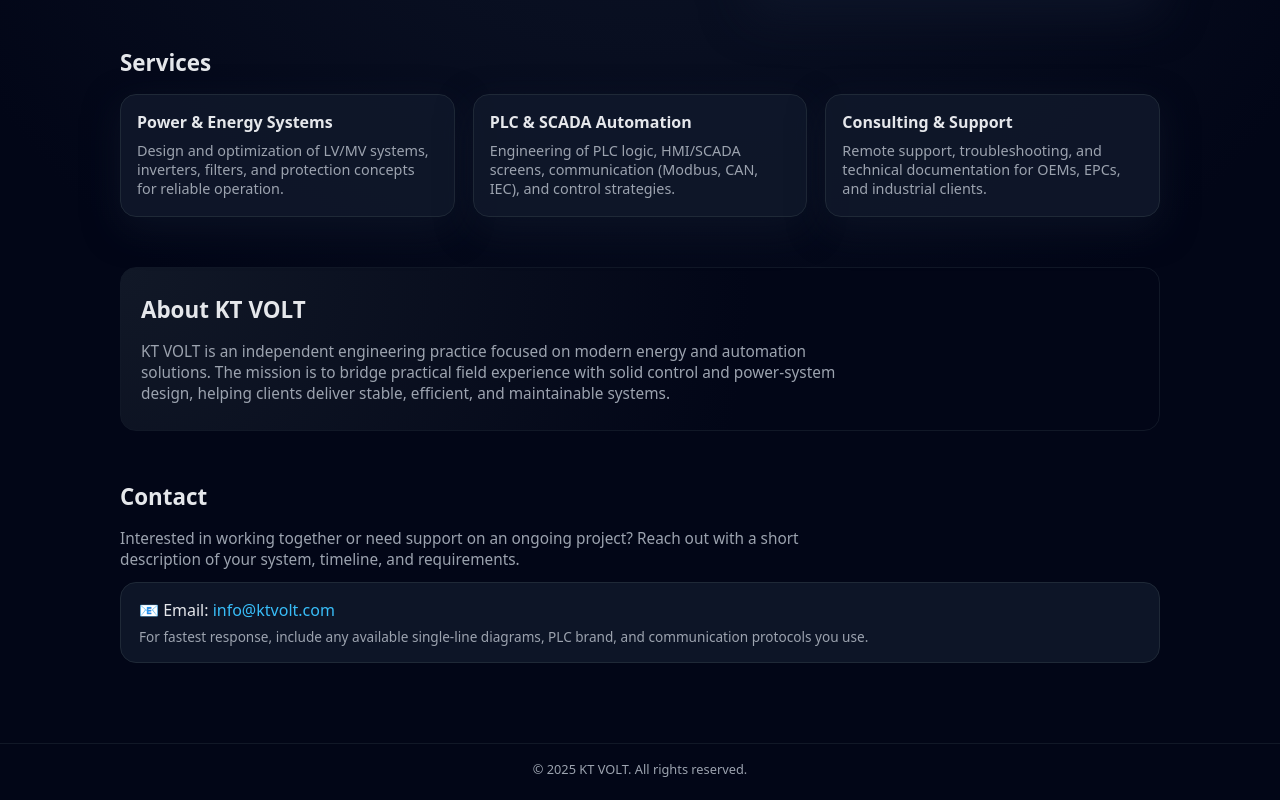
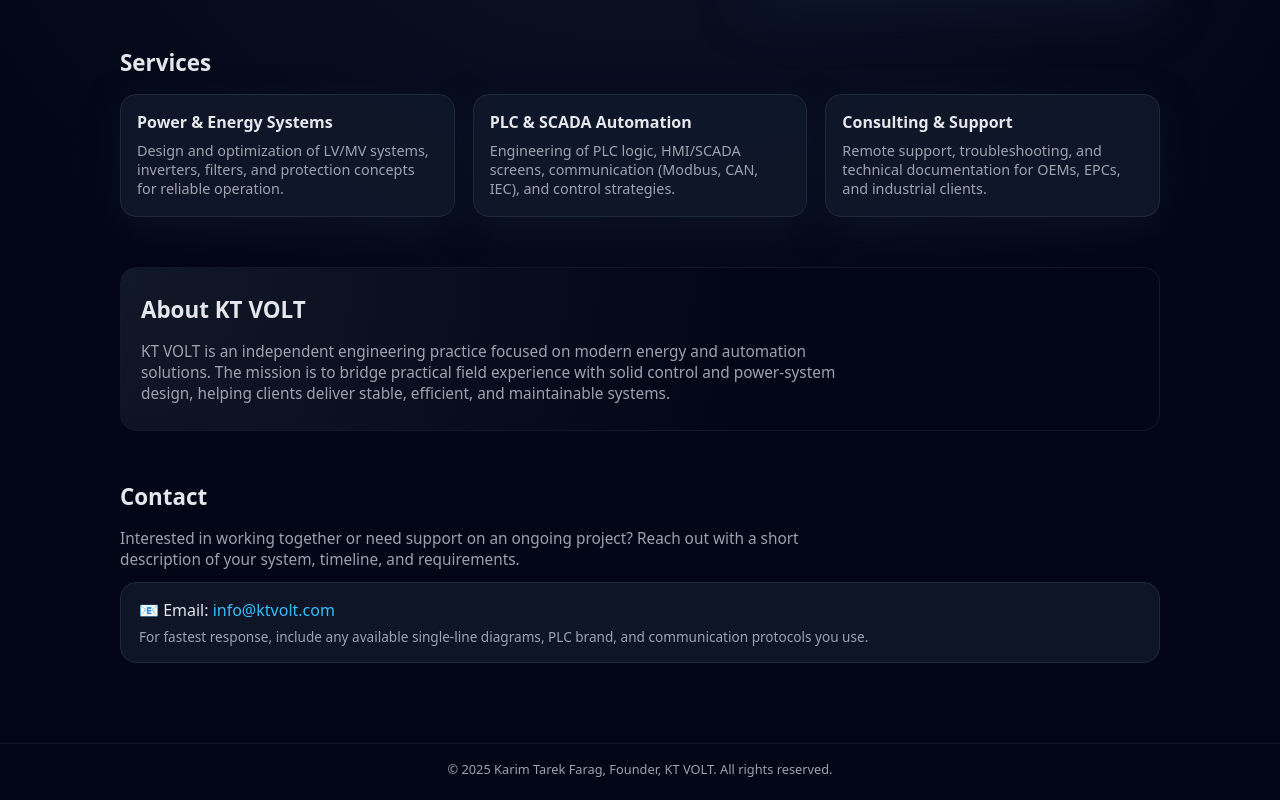
Before and after one commit to KarimTarekFarag/ktvolt.com, a plain HTML site: page index.html in a window 1280 px wide. Shown: the part 361-1161 px from the top of the page. Drawn offline with Linux system fonts and the light colour scheme.

Commit message:
Update index.html

```diff
--- a/index.html
+++ b/index.html
@@ -107,7 +107,7 @@
     </main>
 
     <footer class="footer">
-        <span>© <span id="year"></span> KT VOLT. All rights reserved.</span>
+        <span>© <span id="year"></span> Karim Tarek Farag, Founder, KT VOLT. All rights reserved.</span>
     </footer>
 
     <script>
```
